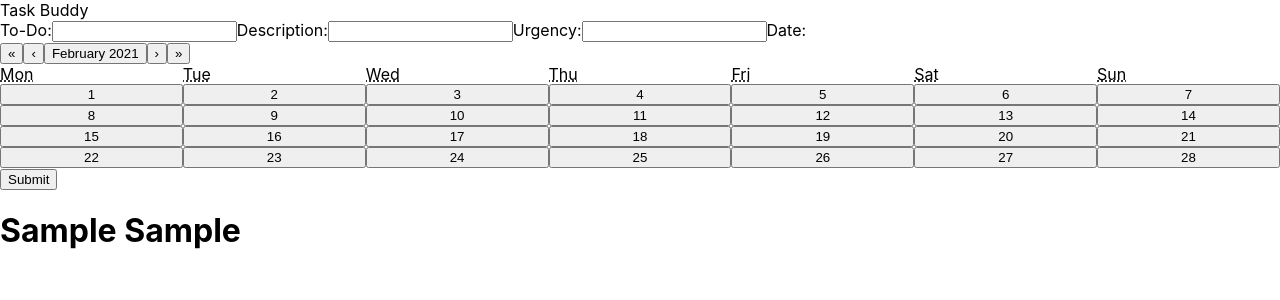
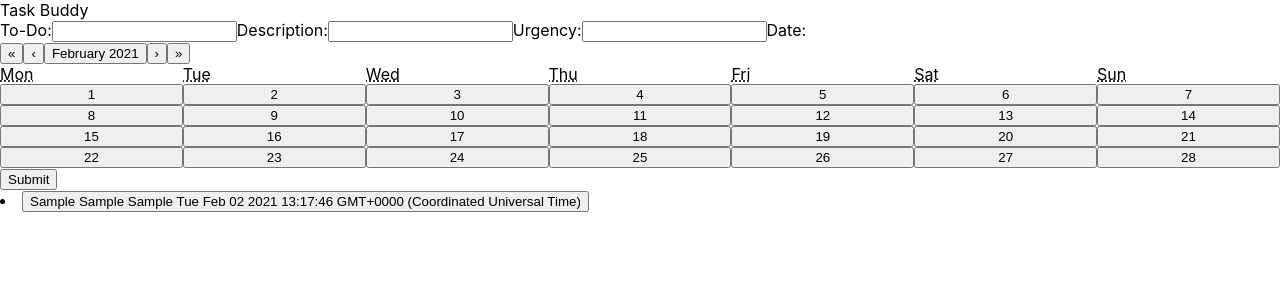
Before and after one commit to mpgasbarro/northOne-todo, a React (Create React App) app: page / in a window 1280 px wide. Both pictures are taken after typing "Sample", "Sample", "Sample" into the empty fields and a click on the button "Submit". Shown: the top 300 px of the page. Built offline with nearby package versions, Linux system fonts and the light colour scheme.

Commit message:
have new tasks being added. Need to create CRUD functionality

```diff
--- a/src/Todos/Todos.js
+++ b/src/Todos/Todos.js
@@ -7,10 +7,12 @@ const Todos = (props) => {
 			{props.todo.map((x) => {
 				return (
 					<div>
-						<h1>
-							{' '}
-							{x.todo} {x.description}{' '}
-						</h1>
+						<li>
+							<button>
+								{' '}
+								{x.todo} {x.description} {x.urgency} {x.date.toString()}{' '}
+							</button>
+						</li>
 					</div>
 				);
 			})}
```
Also changed, not shown: 1 other file (tests, documents, lock files or other folders).
